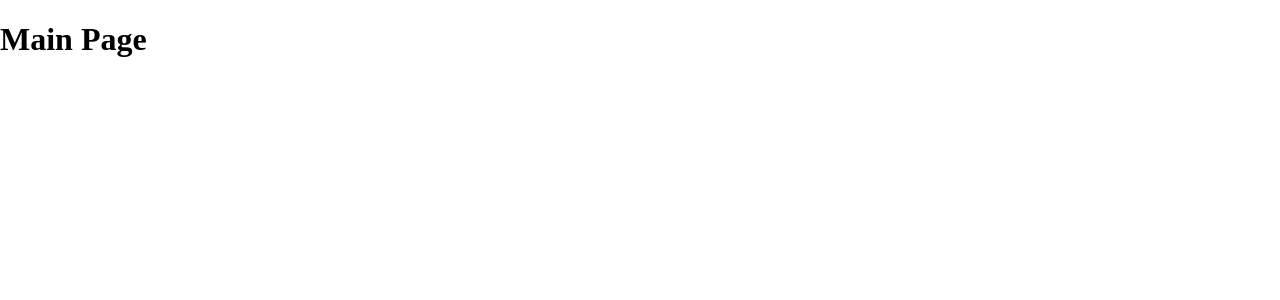
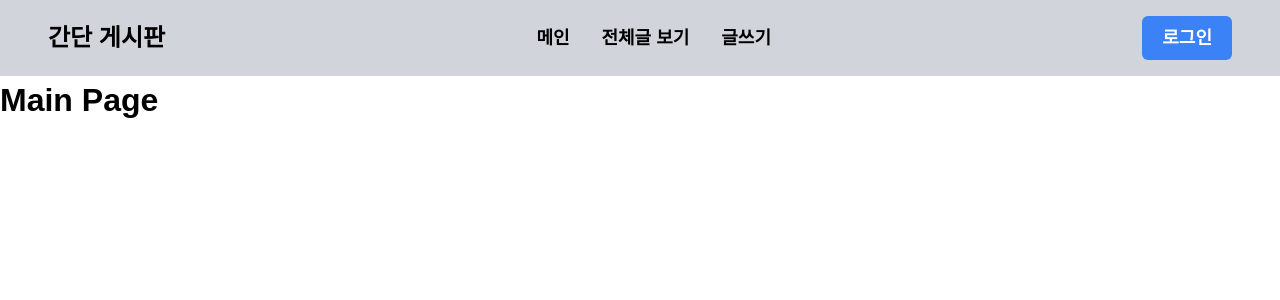
Before and after one commit to karpitony/styled-crud, a React (Vite) app in the folder client/: page / in a window 1280 px wide. Shown: the top 300 px of the page. Built offline with nearby package versions, Linux system fonts and the light colour scheme.

Commit message:
feat: 헤더 네브바 제작 + 스타일링

```diff
--- /dev/null
+++ b/client/src/components/Header/Header.styled.tsx
@@ -0,0 +1,66 @@
+import styled from "styled-components";
+
+// flex justify-between items-center bg-gray-300 px-4 md:px-12 py-4
+const Nav = styled.nav`
+  display: flex;
+  padding-top: 1rem;
+  padding-bottom: 1rem;
+  padding-left: 1rem;
+  padding-right: 1rem;
+  justify-content: space-between;
+  align-items: center;
+  background-color: #D1D5DB;
+
+  @media (min-width: 768px) {
+    padding-left: 3rem;
+    padding-right: 3rem;
+  }
+`;
+
+// hidden md:flex flex-row list-none
+const DesktopUl = styled.ul`
+  display: none;
+  flex-direction: row;
+  list-style-type: none;
+
+
+  @media (min-width: 768px) {
+    display: flex;
+  }
+`;
+
+// px-4 font-semibold text-lg
+const Li = styled.li`
+  padding-left: 1rem;
+  padding-right: 1rem;
+  font-size: 1.125rem;
+  line-height: 1.75rem;
+  font-weight: 600;
+`;
+
+// px-2 py-2 md:px-4 bg-blue-500 rounded-md border-2 border-blue-700
+// font-semibold text-white text-sm md:text-lg
+const LoginButton = styled.button`
+  padding-top: 0.5rem;
+  padding-bottom: 0.5rem;
+  padding-left: 0.5rem;
+  padding-right: 0.5rem;
+  border-radius: 0.375rem;
+  border-width: 2px;
+  border-color: #1D4ED8;
+  font-size: 0.875rem;
+  line-height: 1.25rem;
+  font-weight: 600;
+  color: #ffffff;
+  background-color: #3B82F6;
+
+
+  @media (min-width: 768px) {
+    padding-left: 1.25rem;
+    padding-right: 1.25rem;
+    font-size: 1.125rem;
+    line-height: 1.75rem;
+  }
+`;
+
+export { Nav, DesktopUl, Li, LoginButton };
--- /dev/null
+++ b/client/src/components/Header/Header.tsx
@@ -0,0 +1,21 @@
+import { useState } from "react";
+import { Nav, DesktopUl, Li, LoginButton } from "./Header.styled";
+
+export default function Header() {
+  const [isLogin, setIsLogin] = useState(false);
+
+  return (
+    <Nav>
+      <h1>간단 게시판</h1>
+      <DesktopUl>
+        <Li><a href="/">메인</a></Li>
+        <Li><a href="/post-list">전체글 보기</a></Li>
+        <Li><a href="/post-write">글쓰기</a></Li>
+        {isLogin && <Li><a href="/mypage">마이페이지</a></Li>}
+      </DesktopUl>
+      <LoginButton onClick={() => setIsLogin(!isLogin)}>
+        {isLogin ? '로그아웃' : '로그인'}
+      </LoginButton>
+    </Nav>
+  );
+}
--- a/client/src/index.css
+++ b/client/src/index.css
@@ -1,5 +1,51 @@
-html, body, #root {
-  height: 100%; /* 전체 화면 크기 활용 */
-  margin: 0; /* 기본 여백 제거 */
-  padding: 0; /* 기본 패딩 제거 */
+/* CSS Reset */
+*,
+*::before,
+*::after {
+  margin: 0;
+  padding: 0;
+  box-sizing: border-box;
 }
+
+html {
+  line-height: 1.5; /* 텍스트 가독성을 위한 기본 줄 간격 */
+  font-family: Arial, sans-serif; /* 기본 폰트 설정 */
+  -webkit-text-size-adjust: 100%; /* 모바일에서 텍스트 확대 방지 */
+}
+
+body {
+  margin: 0;
+}
+
+a {
+  text-decoration: none; /* 링크의 밑줄 제거 */
+  color: inherit; /* 부모의 글자색을 따름 */
+}
+
+ul,
+ol {
+  list-style: none; /* 목록의 기본 점 제거 */
+}
+
+button,
+input,
+textarea {
+  font-family: inherit; /* 부모 폰트를 상속받음 */
+  border: none;
+  background: none;
+}
+
+img,
+picture,
+video,
+canvas,
+svg {
+  display: block; /* inline 속성 제거 */
+  max-width: 100%; /* 컨테이너 크기를 벗어나지 않도록 제한 */
+  height: auto; /* 이미지 비율 유지 */
+}
+
+table {
+  border-collapse: collapse; /* 테이블 셀 간 간격 제거 */
+  border-spacing: 0;
+}
--- a/client/src/pages/_Layout.tsx
+++ b/client/src/pages/_Layout.tsx
@@ -1,8 +1,10 @@
 import { Outlet } from 'react-router';
+import Header from '@/components/Header/Header';
 
 export default function _Layout() {
   return (
     <div>
+      <Header />
       <main>
         <Outlet />
       </main>
```
